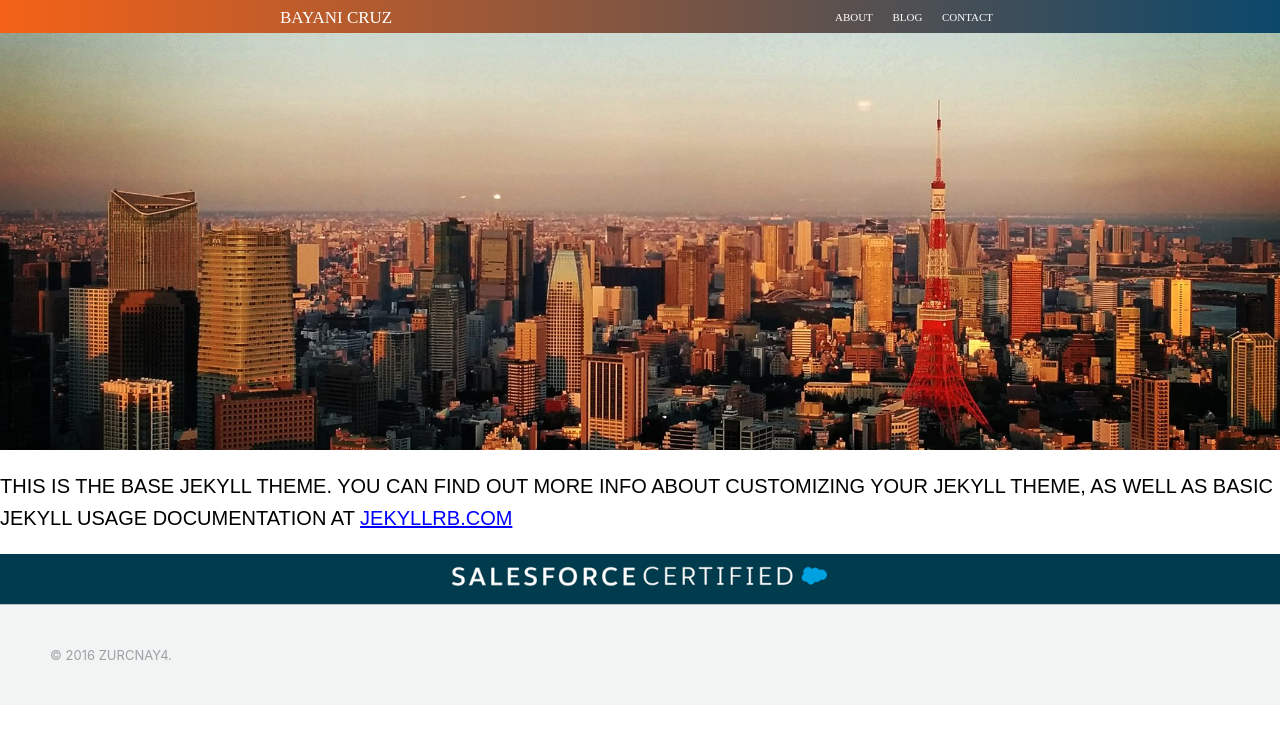
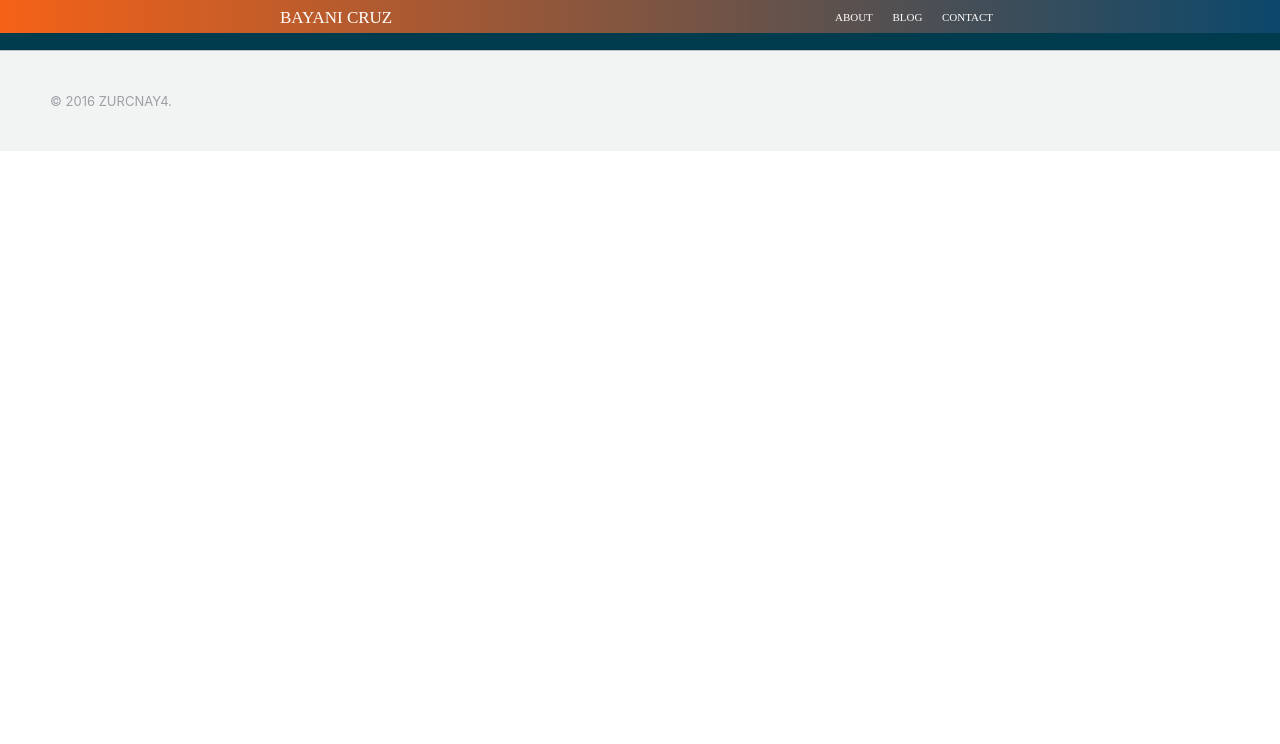
Before and after one commit to zurcnay4/portfolio-dev, a Jekyll site: the page built from about.md, in a window 1280 px wide and 1080 px high. Shown: the top 744 px of the window. Built offline with Jekyll 4.4.1, drawn with Linux system fonts in a browser that asks for light colours; some web fonts are replaced.

Commit message:
minor adjustments

```diff
--- a/_layouts/default.html
+++ b/_layouts/default.html
@@ -1,3 +1,5 @@
+---
+---
 <!DOCTYPE html>
 
 <html lang="en" id="bootstrap-overrides">
@@ -17,6 +19,7 @@
   <!-- <script src="/js/bootstrap.js"></script> -->
 
 <script>
+{% if page.url == "/" %}
     $(function() {
         $(window).scroll(function() {
             if($(window).scrollTop() >= 500) {
@@ -28,10 +31,15 @@
             }
         });
     });
+    {% endif %}
  </script>
 </head>
 <body class="full">
+{% if page.url == "/" %}
 <div class="layout">
+{% else %}
+<div>
+{% endif %}
   <div class="header">
     <!-- === -->
     <!-- nav -->
@@ -51,7 +59,9 @@
       <!-- ===== -->
       <!-- photo -->
       <!-- ===== -->
+      {% if page.url == "/" %}
       <div class="cover"></div>
+      {% endif %}
 
 
 {{ content }}
@@ -66,6 +76,7 @@
     <div class="footer">
   <div class="footer-content">
     © 2016 zurcnay4.
+
   </div>
 </div>
   </div>
--- a/about.md
+++ b/about.md
@@ -1,6 +1,3 @@
 ---
 layout: default
-title: About
-permalink: /about/
 ---
-This is the base Jekyll theme. You can find out more info about customizing your Jekyll theme, as well as basic Jekyll usage documentation at [jekyllrb.com](http://jekyllrb.com/)
--- a/css/main.css
+++ b/css/main.css
@@ -30,6 +30,7 @@
     background: linear-gradient(to left, #0B486B , #F56217); /* W3C, IE 10+/ Edge, Firefox 16+, Chrome 26+, Opera 12+, Safari 7+ */
     z-index: 3;
     position: fixed;
+    top:0;
     width: 100%;
 }
 .header .nav-top .container {
@@ -271,7 +272,7 @@
 }
 .layout {
     background-color: #fff;
-    height: 100%;
+    height: 110%;
     margin-bottom: 420px;
     -webkit-box-shadow: 0px 38px 84px -54px rgba(0,0,0,0.75);
     -moz-box-shadow: 0px 38px 84px -54px rgba(0,0,0,0.75);
--- a/index.html
+++ b/index.html
@@ -25,8 +25,10 @@
   </div>
    <h2>Hey oh! Let's Go!</h2>
       <p style="text-align: center">
-        Just a <i>Developer</i> building my way around the world.
+        Just a <i>Developer</i> building my way around the world. <br></br>
+        <img src="/assets/images/web.jpg" width="80%" height="auto">
       </p>
+
   </div>
 
   </div>
```
Also changed, not shown: assets/images/views.jpg (added), assets/images/web.jpg (added).
